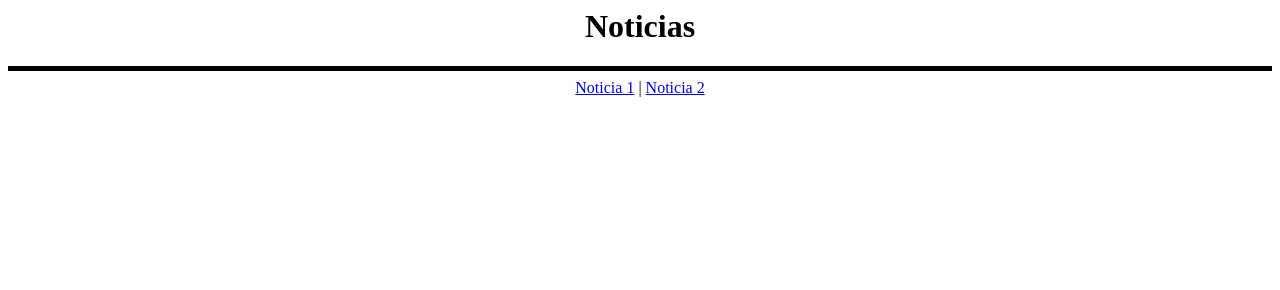
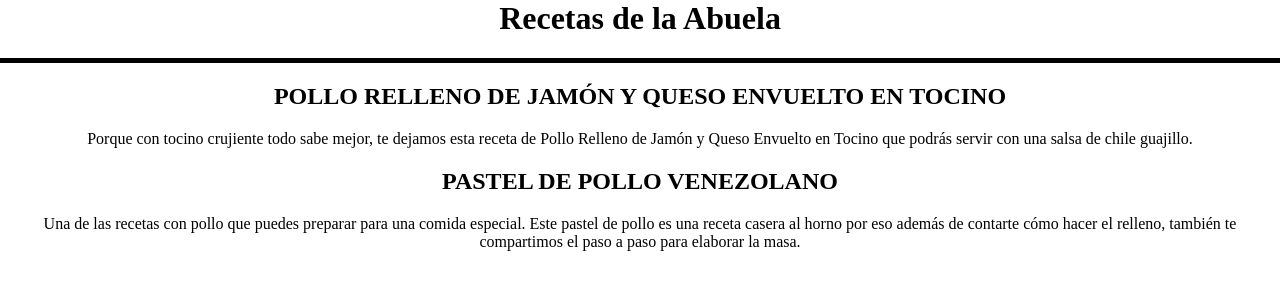
Before and after one commit to Ricardoandreslh/Actividad-2.2, a plain HTML site: page index.html in a window 1280 px wide. Drawn offline with Linux system fonts and the light colour scheme.

Commit message:
Inicio y Estilo Commit

```diff
--- a/index.html
+++ b/index.html
@@ -9,20 +9,27 @@
 <meta name="author" content="Ricardo Loaiza">
 <meta name="viewport" content="width=device-width, initial-scale=1">
 <link rel="shortcut icon" type="image/x-icon" href="multimedia/img/icon.png">
-<link href="*" rel="stylesheet">
+<link href="style.css" rel="stylesheet">
 
 </head>
 <body>
 
     <header>
-        <h1 align="center"> Noticias </h1>
+        <h1 align="center"> <strong>Recetas de la Abuela</strong> </h1>
         <hr size="5px" color="black" />
     </header>
 
-    <nav align="center" class="centered">
-        <a href="noticia1.html">Noticia 1</a> |
-        <a href="noticia2.html">Noticia 2</a>
-    </nav>
+    <main align="center">
+        <section>
+            <a href="review1.html" class="titulo"><h1>POLLO RELLENO DE JAMÓN Y QUESO ENVUELTO EN TOCINO</h1></a>
+            <p>Porque con tocino crujiente todo sabe mejor, te dejamos esta receta de Pollo Relleno de Jamón y Queso Envuelto en Tocino que podrás servir con una salsa de chile guajillo.</p>
+        </section>
+
+        <section>
+            <a href="review2.html" class="titulo"><h1>PASTEL DE POLLO VENEZOLANO</h1></a>
+            <p>Una de las recetas con pollo que puedes preparar para una comida especial. Este pastel de pollo es una receta casera al horno por eso además de contarte cómo hacer el relleno, también te compartimos el paso a paso para elaborar la masa.</p>
+        </section>
+    </main>
+
 </body>
-
 </html>
--- /dev/null
+++ b/style.css
@@ -0,0 +1,9 @@
+body{
+    margin: 0;
+    padding: 0;
+  }
+
+a{
+    color: rgb(0, 0, 0);
+    text-decoration:none;
+}
```
